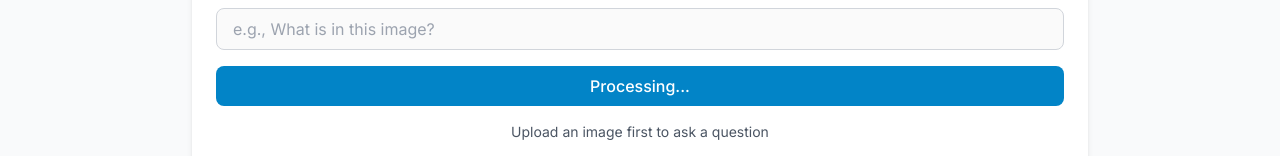
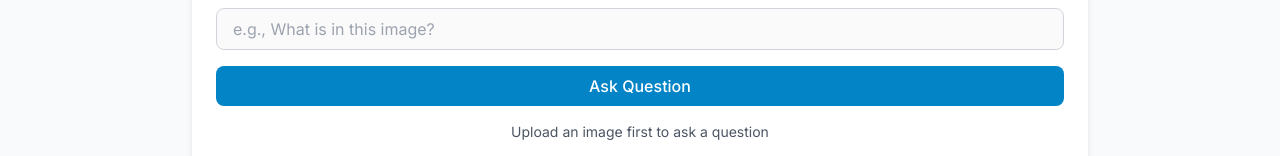
Before and after one commit to dixisouls/VQA, a React (Create React App) app in the folder frontend/: page /inference in a window 1280 px wide. Shown: the part 697-853 px from the top of the page. Built offline with nearby package versions, Linux system fonts and the light colour scheme.

Commit message:
Removed processing state

```diff
--- a/frontend/src/components/QuestionForm.jsx
+++ b/frontend/src/components/QuestionForm.jsx
@@ -8,7 +8,6 @@ const QuestionForm = ({ onSubmitQuestion, disabled, hasImage }) => {
   // Example questions for users to try
   const exampleQuestions = [
     "What color is this object?",
-    "What brand is shown in the image?",
     "How many people are in this picture?",
     "What time does the clock show?",
     "What is written on this label?",
@@ -47,6 +46,9 @@ const QuestionForm = ({ onSubmitQuestion, disabled, hasImage }) => {
     setError("");
   };
 
+  // Disable button if no question or no image
+  const isButtonDisabled = disabled || !hasImage || !question.trim();
+
   return (
     <div className="w-full">
       <form onSubmit={handleSubmit}>
@@ -66,7 +68,7 @@ const QuestionForm = ({ onSubmitQuestion, disabled, hasImage }) => {
             <input
               type="text"
               id="question"
-              className={`input-field ${
+              className={`input-field text-gray-800 dark:text-white ${
                 error ? "border-red-500 dark:border-red-500" : ""
               }`}
               placeholder="e.g., What is in this image?"
@@ -92,11 +94,11 @@ const QuestionForm = ({ onSubmitQuestion, disabled, hasImage }) => {
         <motion.button
           type="submit"
           className="w-full btn btn-primary"
-          disabled={disabled || !hasImage}
-          whileHover={{ scale: disabled ? 1 : 1.02 }}
-          whileTap={{ scale: disabled ? 1 : 0.98 }}
+          disabled={isButtonDisabled}
+          whileHover={{ scale: isButtonDisabled ? 1 : 1.02 }}
+          whileTap={{ scale: isButtonDisabled ? 1 : 0.98 }}
         >
-          {disabled ? "Processing..." : "Ask Question"}
+          Ask Question
         </motion.button>
       </form>
 
```
